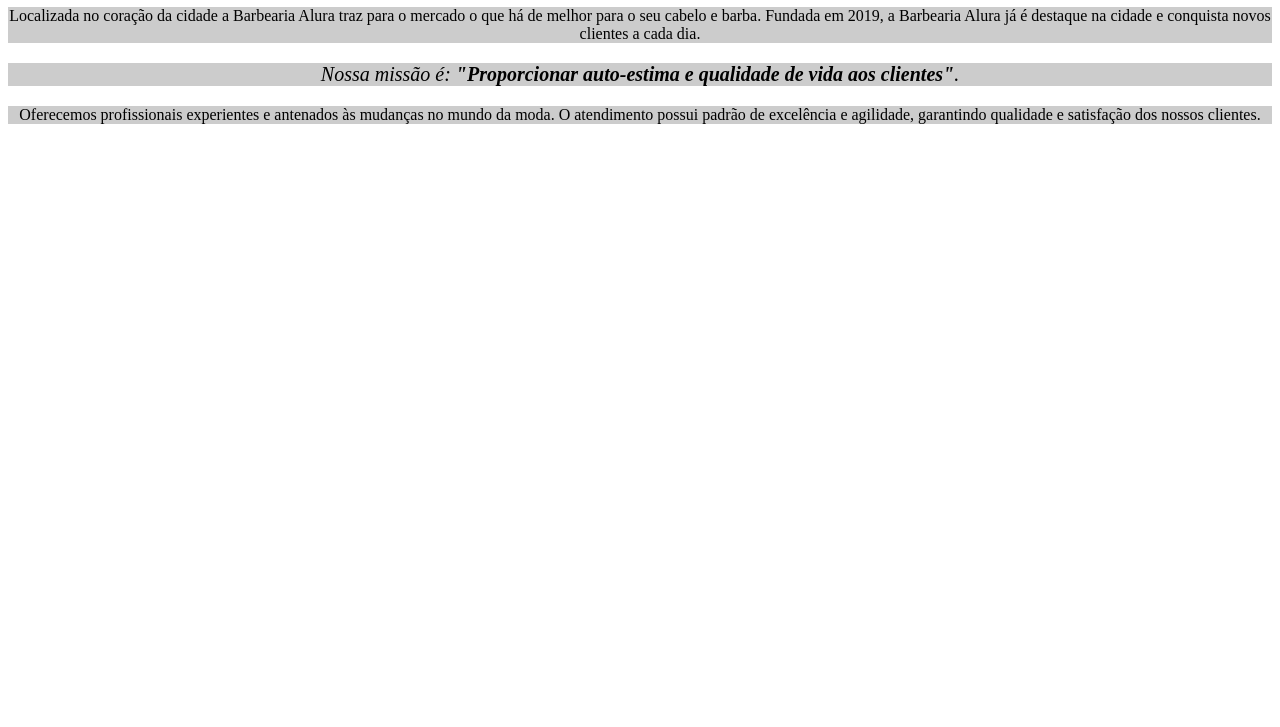
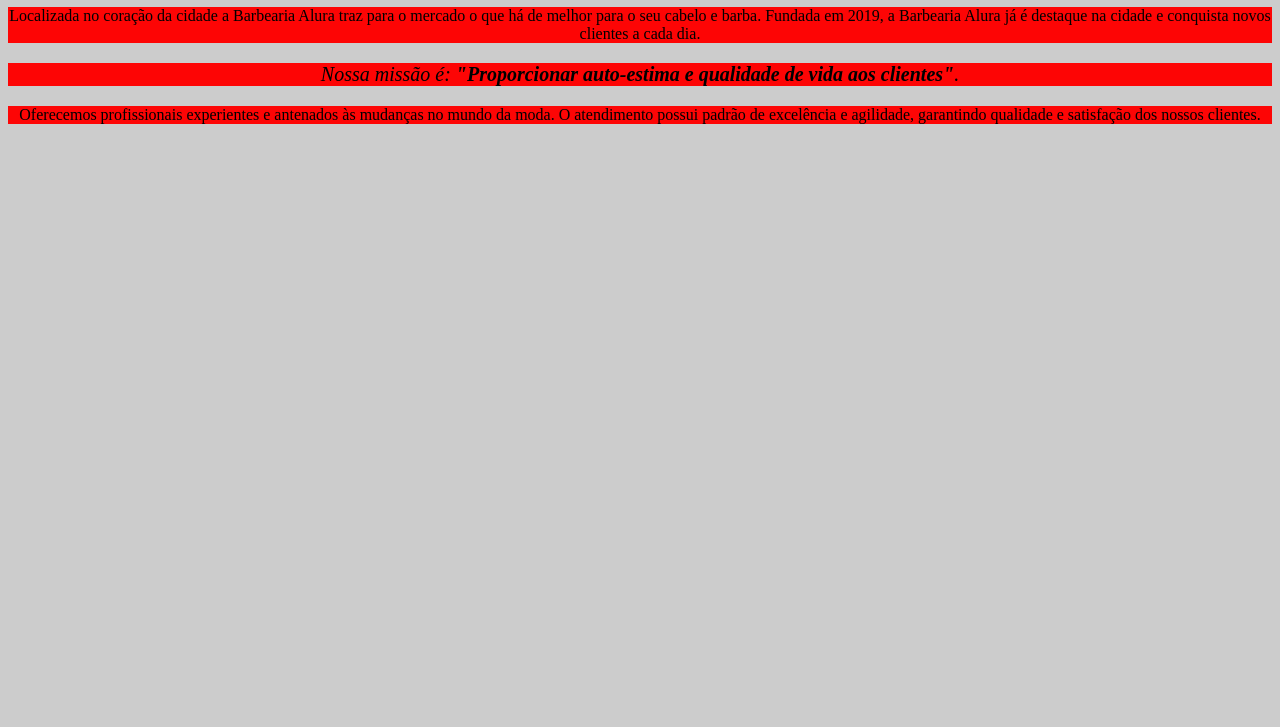
Before and after one commit to douglasvanzin/Barbearia-Alura-1-D, a plain HTML site: page index.html in a window 1280 px wide. Shown: the part 73-800 px from the top of the page. Drawn offline with Linux system fonts and the light colour scheme.

Commit message:
cor fundo

```diff
--- a/style.css
+++ b/style.css
@@ -1,8 +1,12 @@
+body {
+    background: #cccccc;
+}
+
 h1 {
     text-align: center;
 }
 
 p {
     text-align: center;
-    background: #cccccc;
+    background: #fd0505;
 }
```
